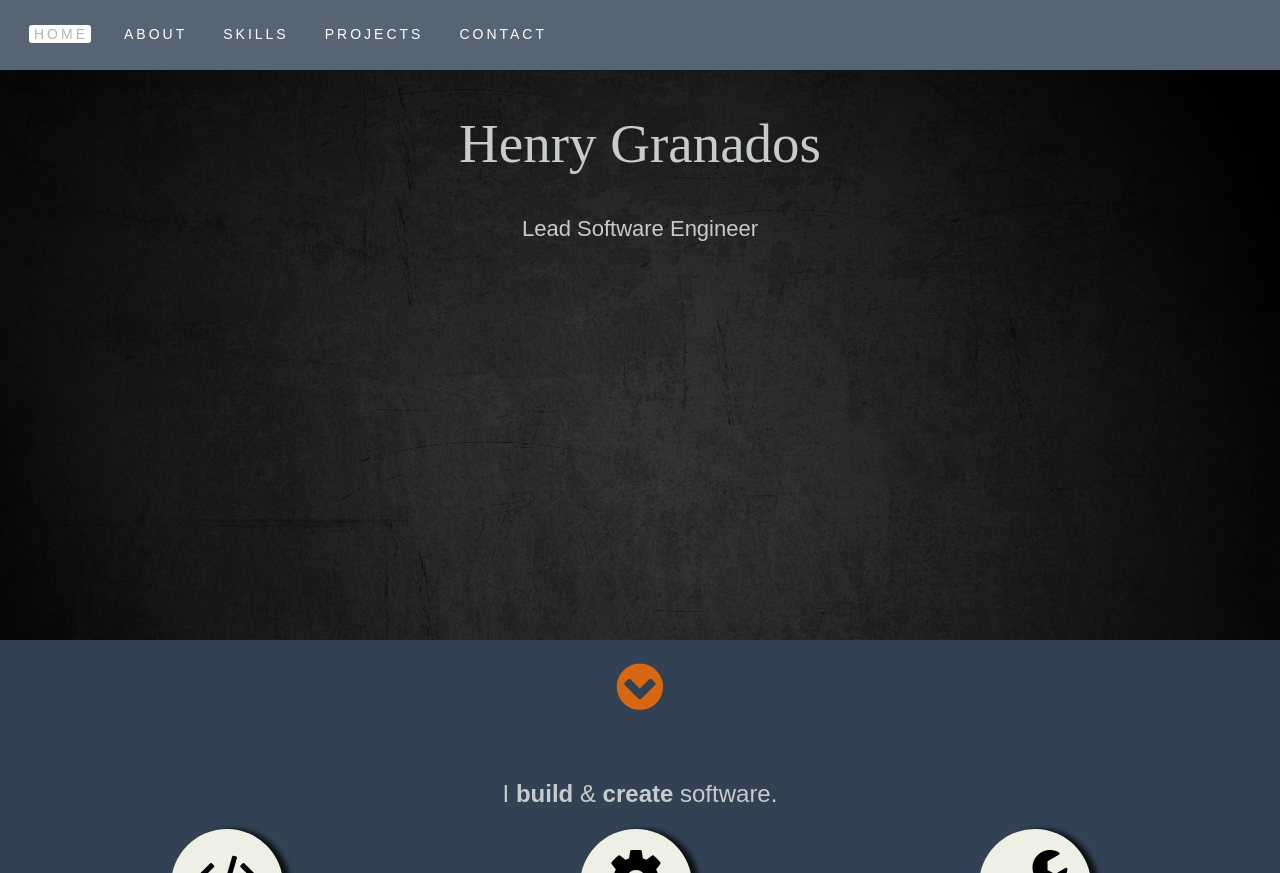
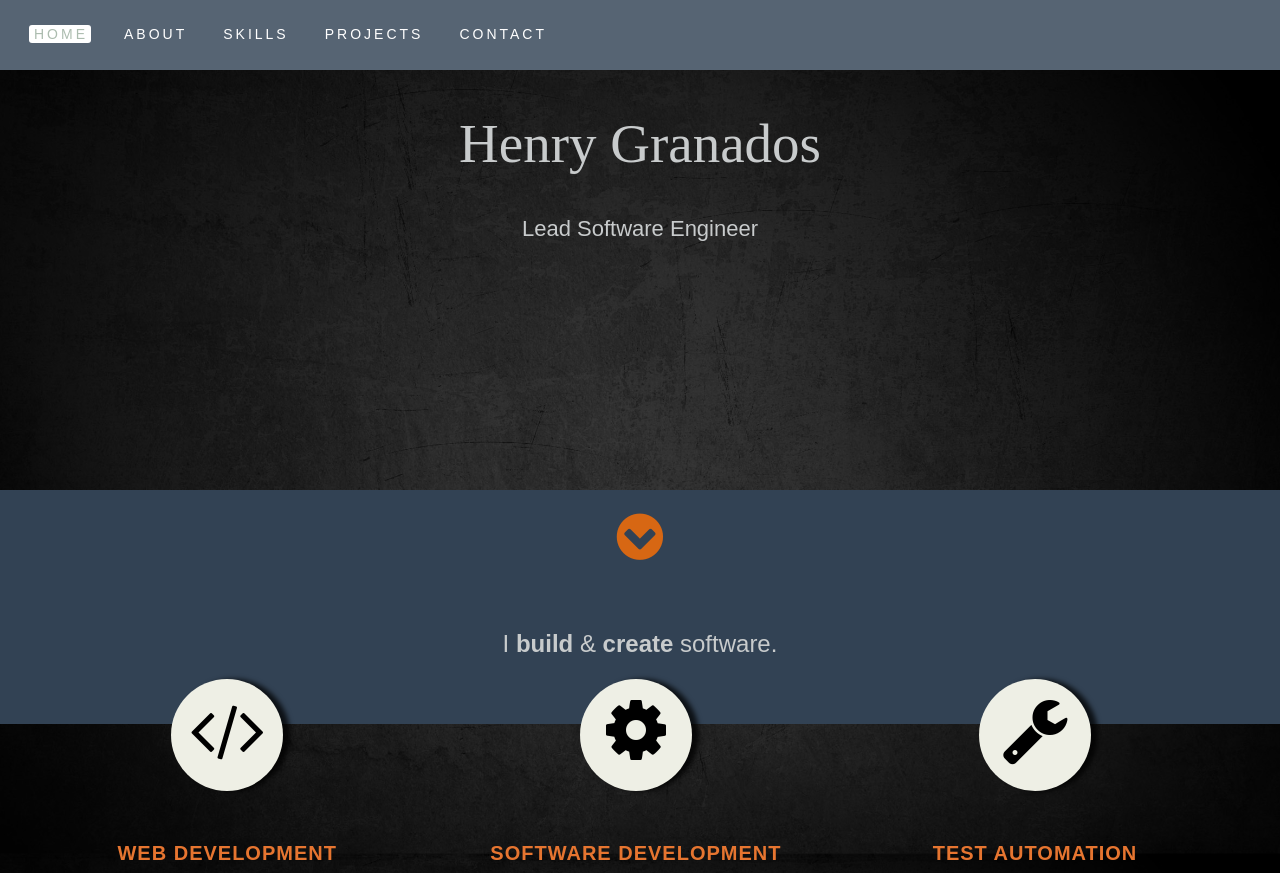
Before and after one commit to henrygranados/henrygranados.github.io, a PHP site: page / in a window 1280 px wide. Shown: the top 873 px of the page. Run offline with PHP 8.4, Linux system fonts and the light colour scheme; some libraries are stand-ins or nearby versions.

Commit message:
Update styles.css

```diff
--- a/css/styles.css
+++ b/css/styles.css
@@ -272,7 +272,7 @@ header {
 	background-position:top center;
 	//background:#2f2e2e;
 	color: #ffffff;
-	height: 550px;
+	height: 400px;
 	margin: 0px 0px 0px 0px;
 	padding: 70px 0 0 0;
 	z-index:999999;
```
